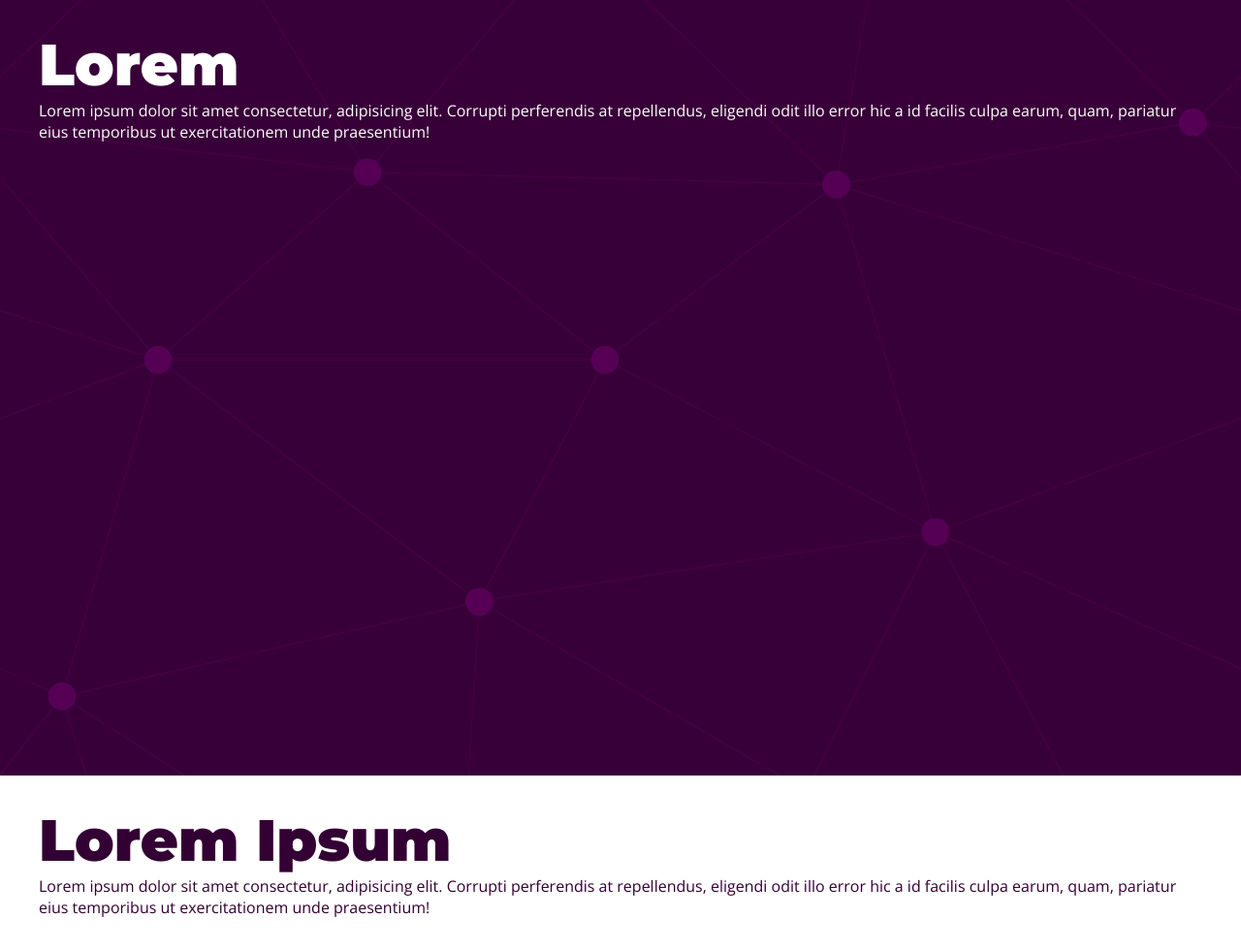
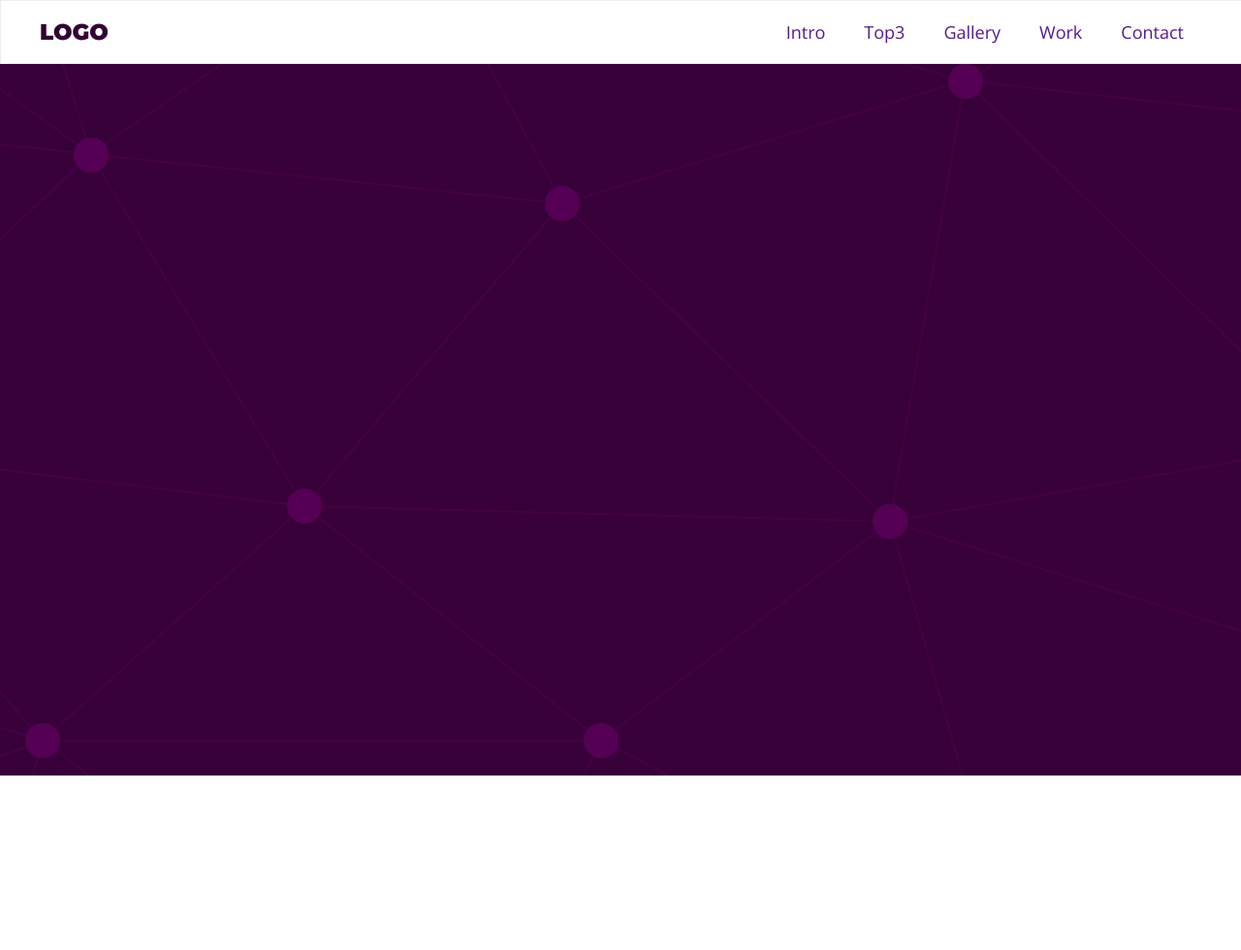
Before and after one commit to Sartori07/landing-startup, a plain HTML site: page index.html in a window 1280 px wide. Shown: the whole page at 97% size. Drawn offline with nearby package versions, Linux system fonts and the light colour scheme.

Commit message:
Merge branch 'main' of https://github.com/Sartori07/landing-startup

```diff
--- a/index.html
+++ b/index.html
@@ -11,20 +11,22 @@
     <link href="https://fonts.googleapis.com/css2?family=Montserrat:wght@900&family=Open+Sans:ital,wght@0,400;0,700;1,400&display=swap" rel="stylesheet">
 
 </head>
-<body>
-    <section  class="main-bg main-viewport">
-        <div class="main-content">
-            <h1>Lorem</h1>
-            <p>Lorem ipsum dolor sit amet consectetur, adipisicing elit. Corrupti perferendis at repellendus,
-                 eligendi odit illo error hic a id facilis culpa earum, quam, pariatur eius temporibus ut exercitationem unde praesentium!</p>
-        </div>
-    </section>
-    <section  class="white-viewport">
-        <div class="main-content">
-            <h1>Lorem Ipsum</h1>
-            <p>Lorem ipsum dolor sit amet consectetur, adipisicing elit. Corrupti perferendis at repellendus,
-                 eligendi odit illo error hic a id facilis culpa earum, quam, pariatur eius temporibus ut exercitationem unde praesentium!</p>
-        </div>
-    </section>
+<body class="main-bg">
+    <aside class="menu">
+        <section class="menu-content main-content">
+            <h1><a href="#">LOGO</a></h1>
+            <nav>
+                <ul>
+                    <li><a href="">Intro</a></li>
+                    <li><a href="">Top3</a></li>
+                    <li><a href="">Gallery</a></li>
+                    <li><a href="">Work</a></li>
+                    <li><a href="">Contact</a></li>
+                </ul>
+            </nav>
+        </section>
+    </aside>
+    <section class="main-viewport"></section>
+    <section class="white-viewport"></section>
 </body>
 </html>
--- a/src/style.css
+++ b/src/style.css
@@ -1,6 +1,7 @@
 :root {
     --primary-color: #330033;
     --white-color:#FFFFFF;
+    --light-gray-collor:#EEEEEE;
     --gap: 3rem;
 }
 
@@ -23,6 +24,7 @@ h1, h2, h3, h4, h5, h6 {
 
 h1 {
     font-size: 6rem;
+    text-transform: uppercase;
 }
 
 h2 {
@@ -45,6 +47,20 @@ h6 {
     font-size: 3.5rem;
 }
 
+a {
+    text-decoration: none;
+}
+
+.main-viewport {
+    min-height: 100vh;
+}
+
+.white-viewport{
+    min-height: 100vh;
+    background: var(--white-color);
+    color: var(--primary-color);
+}
+
 .main-bg {
     background-image: url('../src/img/endless-constellation.svg');
     background-size: cover;
@@ -58,12 +74,57 @@ h6 {
     padding: var(--gap);
 }
 
-.main-viewport {
-    min-height: 100vh;
+.menu {
+    background: var(--white-color);
+    position: fixed;
+    top: 0;
+    left: 0;
+    right: 0;
+    width: 100%;
+    border: 1px solid var(--light-gray-collor);
 }
 
-.white-viewport{
-    min-height: 100vh;
-    background: var(--white-color);
+.menu-content {
+    display: flex;
+    justify-content: space-between;
+    align-items: center;
+    padding-top: 0;
+    padding-bottom: 0;
+}
+
+.menu h1  {
+    font-size: 2.3rem;
     color: var(--primary-color);
 }
+
+.menu h1 a {
+    color: inherit;
+}
+
+.menu ul {
+    display: flex;
+    list-style: none;]
+}
+
+.menu ul li a {
+    display: block;
+    padding: 2rem;
+    font-size: 1.8rem;
+    position: relative;
+}
+
+.menu ul li a::after {
+    content: '';
+    position: absolute;
+    bottom: 1rem;
+    left: 50%;
+    width: 0;
+    height: 0.2rem;
+    background: crimson;
+    transition: all ease-in-out 300ms;
+}
+
+.menu ul li a:hover::after {
+    width: 50%;
+    left: 25%;
+}
```
